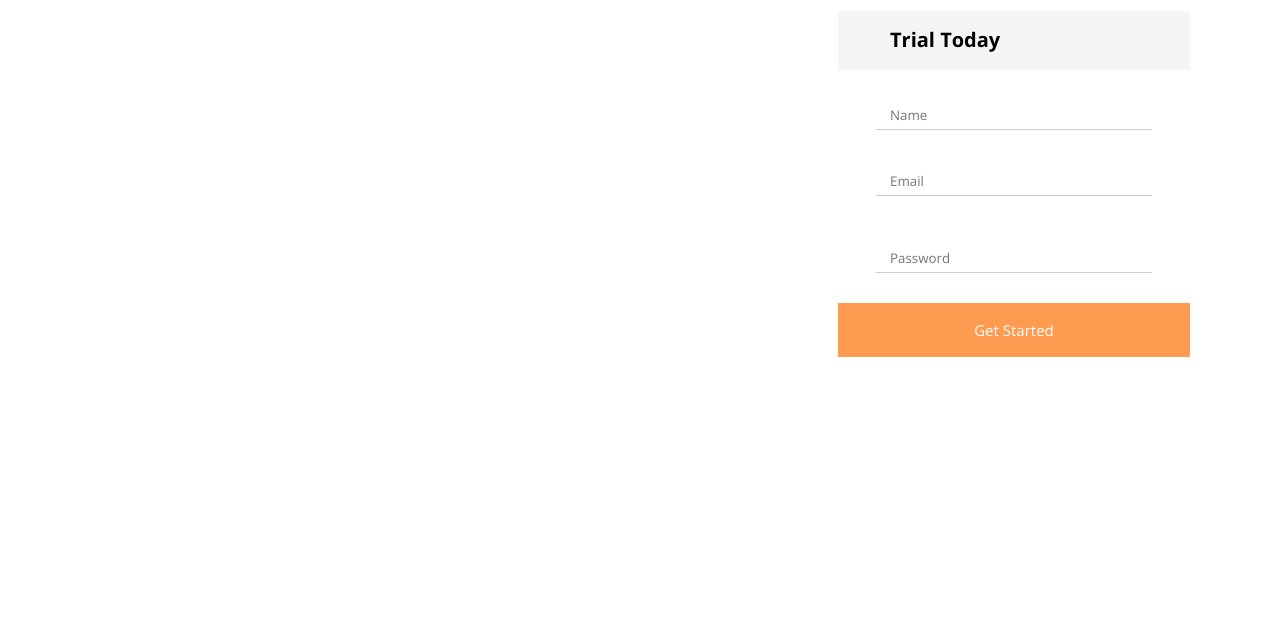
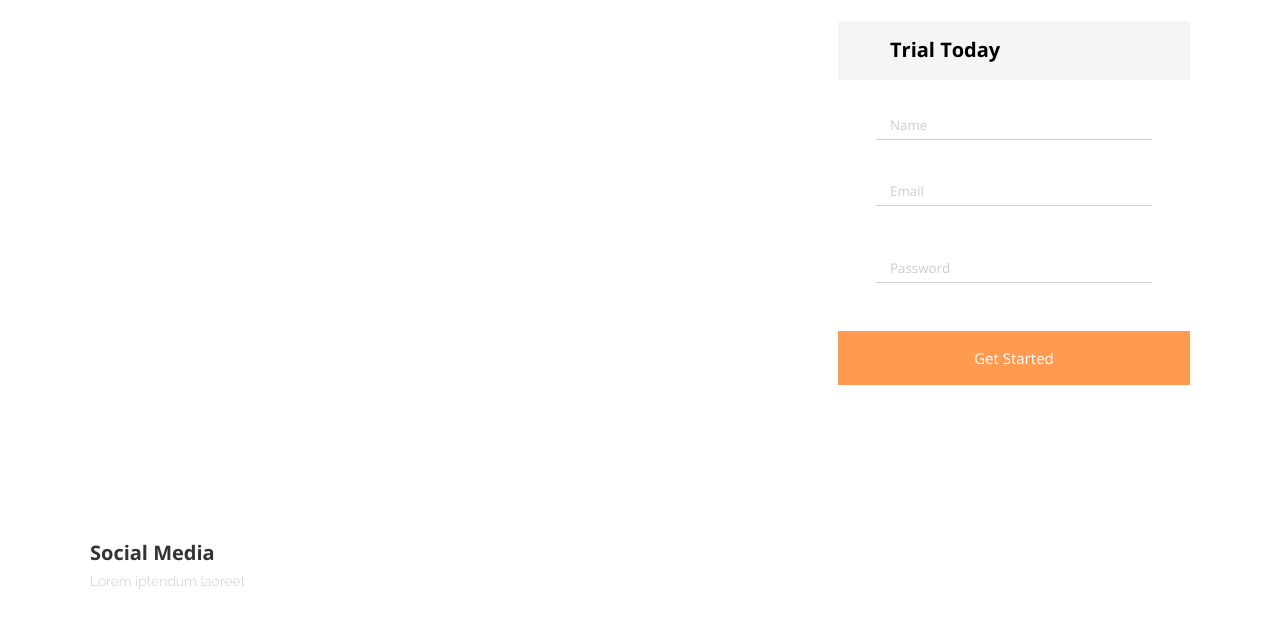
Before and after one commit to Jonas-vD/examen_html_css_, a plain HTML site: page index.html in a window 1280 px wide. Shown: the part 199-824 px from the top of the page. Before the commit the page ends 800 px from the top, so only its background shows below. Drawn offline with nearby package versions, Linux system fonts and the light colour scheme; no server answers.

Commit message:
desktop versie klaar

```diff
--- a/css/style.css
+++ b/css/style.css
@@ -25,7 +25,7 @@ main {
 
 footer {
   width: 100%;
-  height: 70px;
+  height: 100%;
   background-color: var(--wit);
 }
 
@@ -77,7 +77,7 @@ img {
   height: auto;
 }
 
-div.container {
+main div.container {
   display: flex;
   justify-content: space-between;
   padding-top: 110px;
@@ -92,7 +92,7 @@ div.container {
   background-color: var(--wit);
   width: 32%;
   height: 360px;
-  margin-top: 30px;
+  margin-top: 40px;
   border-radius: 3px 3px 0 0;
 }
 
@@ -139,6 +139,11 @@ p {
   color: var(--wit);
   margin-top: 42px;
   display: block;
+  transition: all 300ms;
+}
+
+.content button:hover {
+  background-color: rgba(255, 255, 255, 0.1);
 }
 
 h2 {
@@ -152,7 +157,7 @@ h2 {
 
 form {
   width: 100%;
-  padding: 30px 38px;
+  padding: 30px 38px 0 38px;
 }
 
 form input {
@@ -164,13 +169,16 @@ form input {
   height: 30px;
   padding: 10px 14px;
   border: 0;
-  color: var(--grijs);
+  color: var(--donkergrijs);
   outline: 0;
   border-bottom: 1px solid var(--grijs);
 }
 
+form input::placeholder {
+  color: var(--grijs);
+}
 form input:nth-child(3) {
-  margin-bottom: 0;
+  margin-bottom: 48px;
   margin-top: 47px;
 }
 
@@ -178,8 +186,53 @@ form input:nth-child(3) {
   background-color: var(--oranje);
   width: 100%;
   font-family: "Open Sans";
+  font-weight: 400;
   font-size: 15px;
   color: var(--wit);
   border: 0;
   padding: 17px 0;
+  outline: 0;
+  transition: all 300ms;
 }
+
+.box button:hover {
+  font-weight: 700;
+}
+
+footer div.container {
+  padding: 32px 0;
+}
+
+footer ul {
+  display: flex;
+  align-items: center;
+}
+
+footer ul li:nth-child(1) {
+  margin-right: auto;
+}
+
+footer ul li a {
+  color: var(--grijs);
+  text-decoration: none;
+  margin-left: 60px;
+  font-size: 42px;
+  transition: all 300ms;
+}
+
+footer ul li a:hover {
+  color: var(--donkergrijs);
+}
+
+footer h3 {
+  font-family: "Open Sans";
+  font-size: 20px;
+  font-weight: 800;
+  color: var(--donkergrijs);
+}
+
+footer p {
+  color: var(--grijs);
+  font-size: 14px;
+  margin-top: 7px;
+}
--- a/index.html
+++ b/index.html
@@ -50,7 +50,58 @@
         </section>
       </div>
     </main>
-    <footer></footer>
+    <footer>
+      <div class="container">
+        <ul>
+          <li>
+            <h3>Social Media</h3>
+            <p>Lorem iptendum laoreet</p>
+          </li>
+          <li>
+            <a href="#">
+              <svg class="icon icon-facebook">
+                <use xlink:href="./icons/symbol-defs.svg#icon-facebook"></use>
+              </svg>
+            </a>
+          </li>
+          <li>
+            <a href="#">
+              <svg class="icon icon-twitter">
+                <use xlink:href="./icons/symbol-defs.svg#icon-twitter"></use>
+              </svg>
+            </a>
+          </li>
+          <li>
+            <a href="#">
+              <svg class="icon icon-pinterest">
+                <use xlink:href="./icons/symbol-defs.svg#icon-pinterest"></use>
+              </svg>
+            </a>
+          </li>
+          <li>
+            <a href="#">
+              <svg class="icon icon-instagram">
+                <use xlink:href="./icons/symbol-defs.svg#icon-instagram"></use>
+              </svg>
+            </a>
+          </li>
+          <li>
+            <a href="#">
+              <svg class="icon icon-linkedin2">
+                <use xlink:href="./icons/symbol-defs.svg#icon-linkedin2"></use>
+              </svg>
+            </a>
+          </li>
+          <li>
+            <a href="#">
+              <svg class="icon icon-rss">
+                <use xlink:href="./icons/symbol-defs.svg#icon-rss"></use>
+              </svg>
+            </a>
+          </li>
+        </ul>
+      </div>
+    </footer>
 
     <script src="./icons/svgxuse.js" defer></script>
   </body>
```
